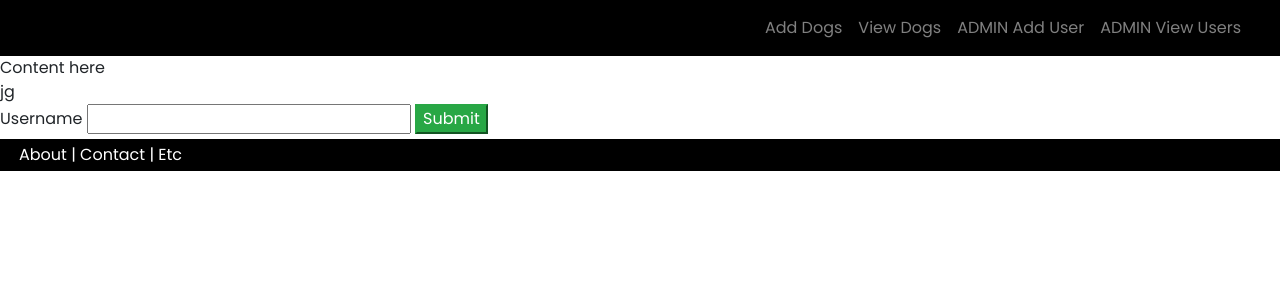
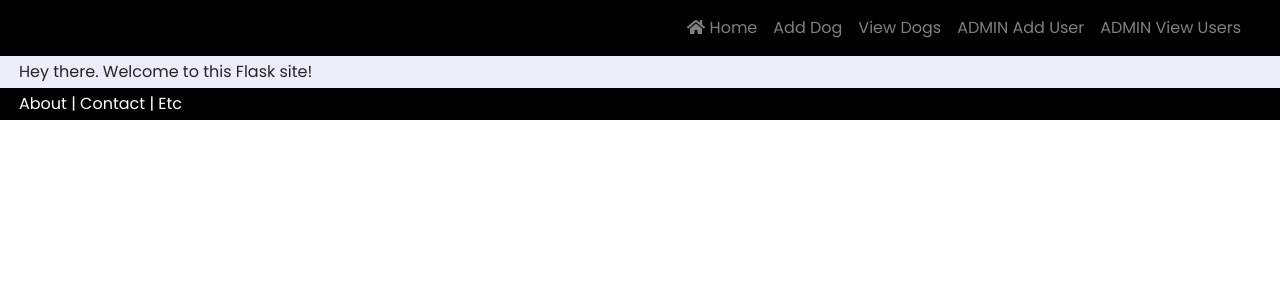
Before and after one commit to joegiglio/flask-crud, a Flask app: page / in a window 1280 px wide. Shown: the top 300 px of the page. Run offline with Flask 2, Linux system fonts and the light colour scheme; some libraries are stand-ins or nearby versions.

Commit message:
Dogs completed.

```diff
--- a/app.py
+++ b/app.py
@@ -10,6 +10,7 @@ from flask_sqlalchemy import SQLAlchemy
 from sqlalchemy import exc, func, MetaData
 from utils import session_dump
 from flask_migrate import Migrate
+from strings import greeting
 
 
 # Unused but may need them later!
@@ -18,7 +19,6 @@ from flask_migrate import Migrate
 #from itsdangerous import URLSafeTimedSerializer, SignatureExpired, BadTimeSignature
 #from utils import session_dump, is_user_admin
 #from decorators import session_required, admin_required, session_required_obj, session_required_review
-#from strings import companies_snippet
 #from flask_mail import Mail, Message
 
 
@@ -163,18 +163,10 @@ class Dog(db.Model):
 
 @app.route('/', methods=['GET', 'POST'])
 def index():
-    form = SampleForm()
 
-    if form.validate_on_submit():
-        print("yes")
-    else:
-        print("no")
+    # The 'greeting' string comes from one of the imports.
 
-    return render_template('index.html',
-                           form=form,
-                           initials="jg",
-                           username=form.username.data
-                           )
+    return render_template('index.html', title="Homepage", greeting=greeting)
 
 
 @app.route('/add-user/', methods=['GET', 'POST'])
@@ -315,9 +307,10 @@ def edit_user(my_id):
             else:
                 # print("update failed")
 
-                username = str(form.username.data.strip())
-                email = str(form.email.data.strip())
-                level = str(form.level.data.strip())
+                #TODO remove
+                #username = str(form.username.data.strip())
+                #email = str(form.email.data.strip())
+                #level = str(form.level.data.strip())
 
                 return render_template('edit_item.html',
                                        my_id=my_id,
@@ -527,7 +520,7 @@ def edit_dog(my_id):
                                    name=name,
                                    age=age,
                                    breed=breed,
-                                    object="dog"
+                                   object="dog"
                                    )
     else:
         flash(u'Dog not found', 'alert-danger')
--- /dev/null
+++ b/strings.py
@@ -0,0 +1 @@
+greeting = "Hey there.  Welcome to this Flask site!"
--- a/templates/_navbar.html
+++ b/templates/_navbar.html
@@ -6,7 +6,10 @@
         <div class="collapse navbar-collapse flex-column align-items-start ml-lg-2 ml-0" id="navbarCollapse">
             <ul class="navbar-nav ml-auto">
                 <li class="nav-item">
-                    <a class="nav-link" href="{{ url_for('add_dog') }}">Add Dogs</a>
+                    <a class="nav-link" href="{{ url_for('index') }}"><i class="fas fa-home"></i> Home</a>
+                </li>
+                <li class="nav-item">
+                    <a class="nav-link" href="{{ url_for('add_dog') }}">Add Dog</a>
                 </li>
                 <li class="nav-item">
                     <a class="nav-link" href="{{ url_for('view_dogs') }}">View Dogs</a>
--- a/templates/index.html
+++ b/templates/index.html
@@ -1,23 +1,13 @@
 {% extends "base.html" %}
 
 {% block title %}
-    Title here
+    {{ title }}
 {% endblock %}
 
 {% block content %}
-    Content here<br>
-    {{ initials }}<br>
-    {% if username %}
-        Hello, {{ username }}<br>
-    {% endif %}
-
-    <form method="post">
-
-        {{ form.csrf_token }}
-        {{ render_field_no_break(form.username) }}
-
-        <input type="submit" value="Submit" class="btn-success"
-               onclick="this.form.submit(); this.disabled = true; this.value = 'Submitting...';">
-
-    </form>
+    <div class="container-fluid bg-light-grey text-black">
+            <div class="col-sm-8 p-1">
+                {{ greeting }}
+            </div>
+        </div>
 {% endblock %}
```
